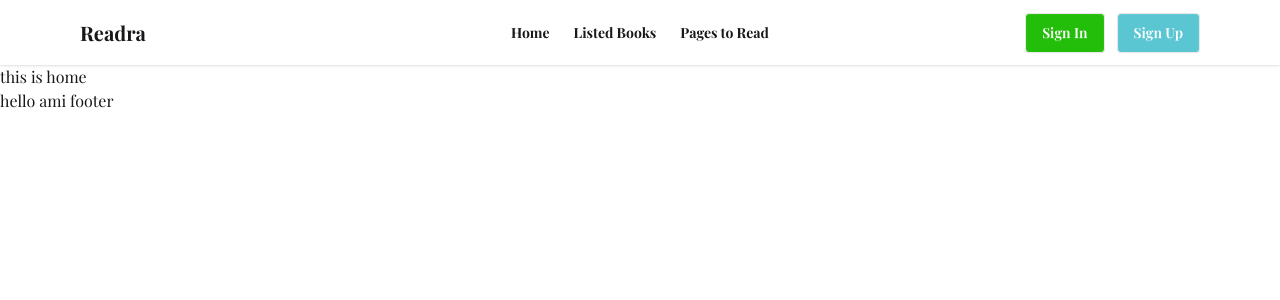
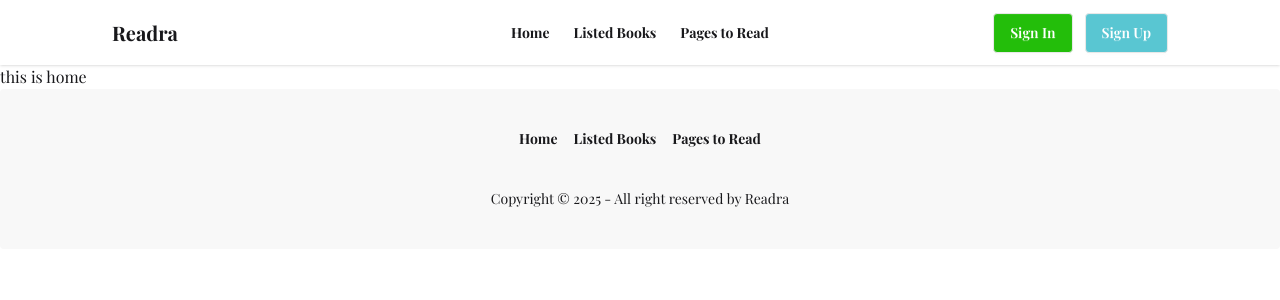
Before and after one commit to ameerhamzahd/Readra, a React (Vite) app: page / in a window 1280 px wide. Shown: the top 300 px of the page. Built offline with nearby package versions, Linux system fonts and the light colour scheme; a web font is replaced by a local one.

Commit message:
Readra footer done.

```diff
--- a/src/components/Footer/Footer.jsx
+++ b/src/components/Footer/Footer.jsx
@@ -3,7 +3,16 @@ import React from 'react';
 const Footer = () => {
     return (
         <div>
-            <h1>hello ami footer</h1>
+            <footer className="footer footer-horizontal footer-center bg-base-200 text-base-content rounded p-10">
+                <nav className="grid grid-flow-col gap-4">
+                    <a className='font-bold hover:text-[#23BE0A] hover:bg-white hover:cursor-pointer'>Home</a>
+                    <a className='font-bold hover:text-[#23BE0A] hover:bg-white hover:cursor-pointer'>Listed Books</a>
+                    <a className='font-bold hover:text-[#23BE0A] hover:bg-white hover:cursor-pointer'>Pages to Read</a>
+                </nav>
+                <aside>
+                    <p>Copyright © {new Date().getFullYear()} - All right reserved by Readra</p>
+                </aside>
+            </footer>
         </div>
     );
 };
--- a/src/components/Header/Navbar.jsx
+++ b/src/components/Header/Navbar.jsx
@@ -3,7 +3,7 @@ import React from 'react';
 const Navbar = () => {
     return (
         <div>
-            <div className="navbar bg-base-100 shadow-sm lg:px-20 px-5">
+            <div className="navbar bg-base-100 shadow-sm lg:px-28 px-5">
                 <div className="navbar-start">
                     <div className="dropdown">
                         <div tabIndex={0} role="button" className="btn btn-ghost lg:hidden">
```
